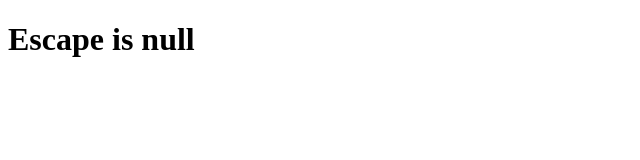
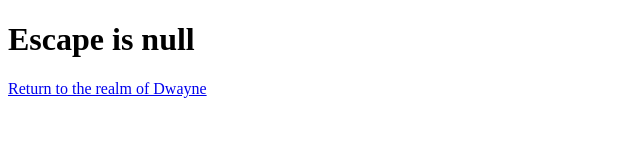
Before and after one commit to YellowWombat/YellowWombat.github.io, a plain HTML site: page html/Escape.html in a window 1280 px wide. Shown: the whole page, without its empty margins (0-640 px from the left). Drawn offline with Linux system fonts and the light colour scheme.

Commit message:
Fixed page links

```diff
--- a/html/Escape.html
+++ b/html/Escape.html
@@ -5,3 +5,4 @@
 </head>
 <body>
 <h1> Escape is null</h1>
+<p><a href=index.html>Return to the realm of Dwayne</a>
```
Also changed, not shown: html/FindHim.html (+2 -0 lines).
